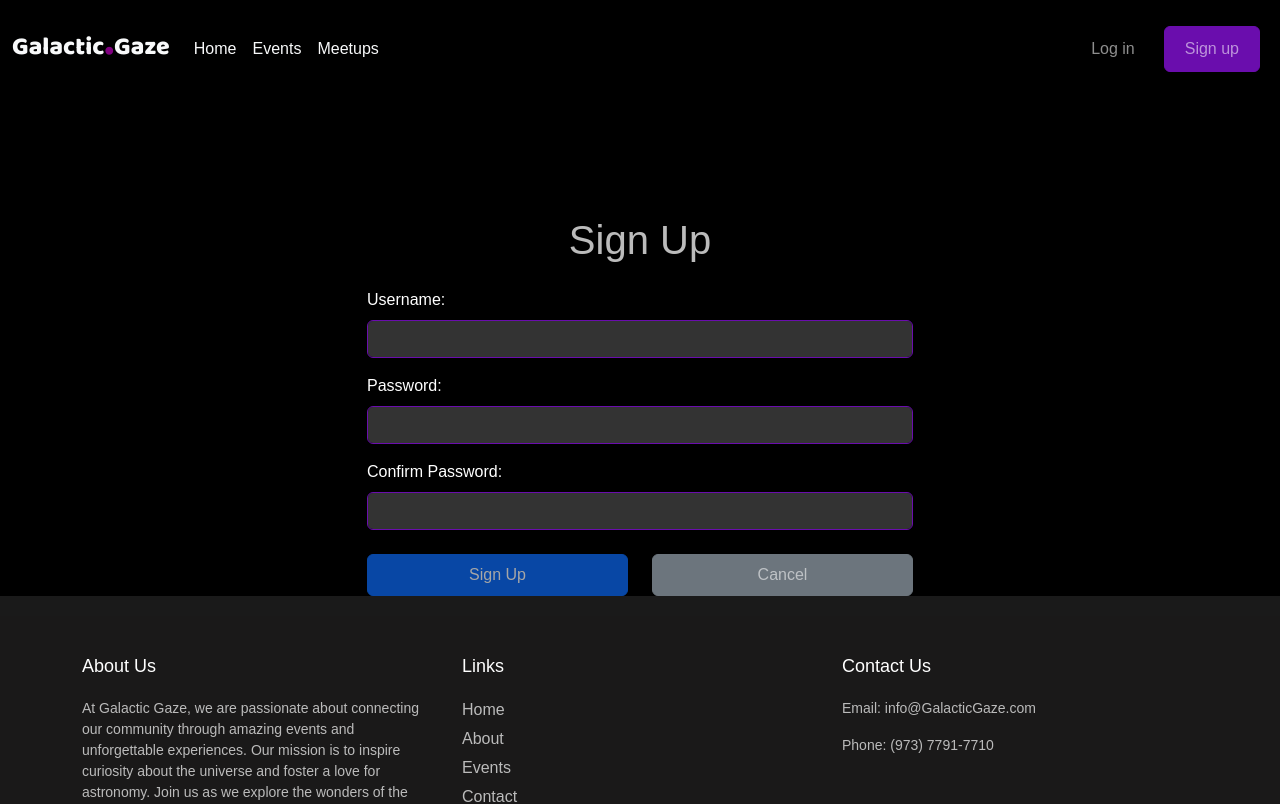
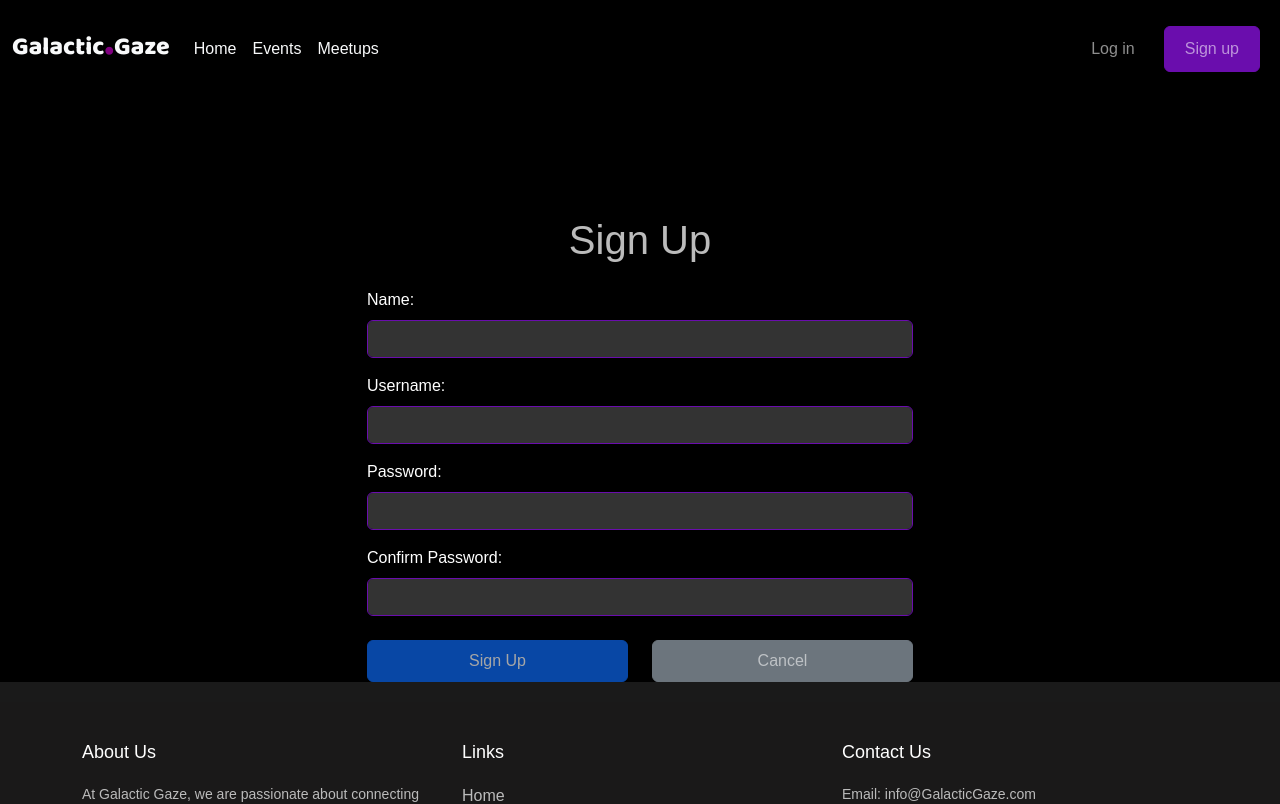
Before and after one commit to zainabdhaif/galactic-gaze-front-end, a React (Vite) app: page /signup in a window 1280 px wide. Shown: the top 804 px of the page. Built offline with nearby package versions, Linux system fonts and the light colour scheme; no server answers.

Commit message:
added name in the user model+ showed it in necessary places

```diff
--- a/src/components/EventDetails/EventDetails.jsx
+++ b/src/components/EventDetails/EventDetails.jsx
@@ -228,7 +228,7 @@ const EventDetails = (props) => {
               <div className="card-obs" key={index}>
                 <div className="card-header">
                   <img src={observation.image} className="card-top" alt="Observation" />
-                  <h5 className="card-title">Observation {index + 1}</h5>
+                  <h5 className="card-title">{observation.userid.name}'s Observation</h5>
                 </div>
                 <div className="card-body-obs">
                   <p className="card-text"><strong>Notes:</strong> {observation.notes}</p>
--- a/src/components/MySky/MySky.jsx
+++ b/src/components/MySky/MySky.jsx
@@ -35,7 +35,7 @@ const MySky = () => {
 
   return (
     <main className="container mysky-container mt-4">
-      <h2 className="display-4">{user.username}'s Observations</h2>
+      <h2 className="display-4">{user.name}'s Observations</h2>
 
       <div className="row mysky-observation-row">
         {observations.length > 0 ? (
--- a/src/components/ObservationDetails/ObservationDetails.jsx
+++ b/src/components/ObservationDetails/ObservationDetails.jsx
@@ -98,13 +98,12 @@ const user = authService.getUser();
             </div>
           </div>
         </div>
-       {user.id === observation.userid &&
-
-        <div className="button-container mt-4">
-          <button className="btn primary" onClick={handleEdit}>Edit</button>
-          <button className="btn btn-danger" onClick={handleDelete}>Delete</button>
-        </div>
-}
+        {user.id === observation.userid._id && (
+      <div className="button-container mt-4">
+        <button className="btn primary" onClick={handleEdit}>Edit</button>
+        <button className="btn btn-danger" onClick={handleDelete}>Delete</button>
+      </div>
+    )}
       </main>
 
     {/* <div className="obs-container">
--- a/src/components/SignupForm/SignupForm.jsx
+++ b/src/components/SignupForm/SignupForm.jsx
@@ -6,6 +6,7 @@ const SignupForm = (props) => {
   const navigate = useNavigate();
   const [message, setMessage] = useState();
   const [formData, setFormData] = useState({
+    name: '',
     username: '',
     password: '',
     passwordConf: '',
@@ -31,10 +32,10 @@ const SignupForm = (props) => {
     }
   };
 
-  const { username, password, passwordConf } = formData;
+  const { name, username, password, passwordConf } = formData;
 
   const isFormInvalid = () => {
-    return !(username && password && password === passwordConf);
+    return !(name && username && password && password === passwordConf);
   };
 
   return (
@@ -42,8 +43,20 @@ const SignupForm = (props) => {
       <div className="row justify-content-center">
         <div className="col-md-6">
           <h1 className="text-center mb-4">Sign Up</h1>
-          {message && <div className="alert-danger">{message}</div>}
+          {message && <div className="alert alert-danger">{message}</div>}
           <form onSubmit={handleSubmit}>
+            <div className="mb-3">
+              <label htmlFor="name" className="form-label">Name:</label>
+              <input
+                type="text"
+                className="form-control"
+                id="name"
+                value={name}
+                name="name"
+                onChange={handleChange}
+                required
+              />
+            </div>
             <div className="mb-3">
               <label htmlFor="username" className="form-label">Username:</label>
               <input
@@ -53,6 +66,7 @@ const SignupForm = (props) => {
                 value={username}
                 name="username"
                 onChange={handleChange}
+                required
               />
             </div>
             <div className="mb-3">
@@ -64,6 +78,7 @@ const SignupForm = (props) => {
                 value={password}
                 name="password"
                 onChange={handleChange}
+                required
               />
             </div>
             <div className="mb-3">
@@ -75,16 +90,19 @@ const SignupForm = (props) => {
                 value={passwordConf}
                 name="passwordConf"
                 onChange={handleChange}
+                required
               />
             </div>
             <div className="row flex-fill">
               <div className="col">
-              <button type="submit" className="btn btn-primary w-100 m-0 mt-2 p-2" disabled={isFormInvalid()}>Sign Up</button>
+                <button type="submit" className="btn btn-primary w-100 m-0 mt-2 p-2" disabled={isFormInvalid()}>
+                  Sign Up
+                </button>
               </div>
               <div className="col">
-              <Link to="/">
-                <button type="button" className="btn btn-secondary w-100 m-0 mt-2 p-2">Cancel</button>
-              </Link>
+                <Link to="/">
+                  <button type="button" className="btn btn-secondary w-100 m-0 mt-2 p-2">Cancel</button>
+                </Link>
               </div>
             </div>
           </form>
```
